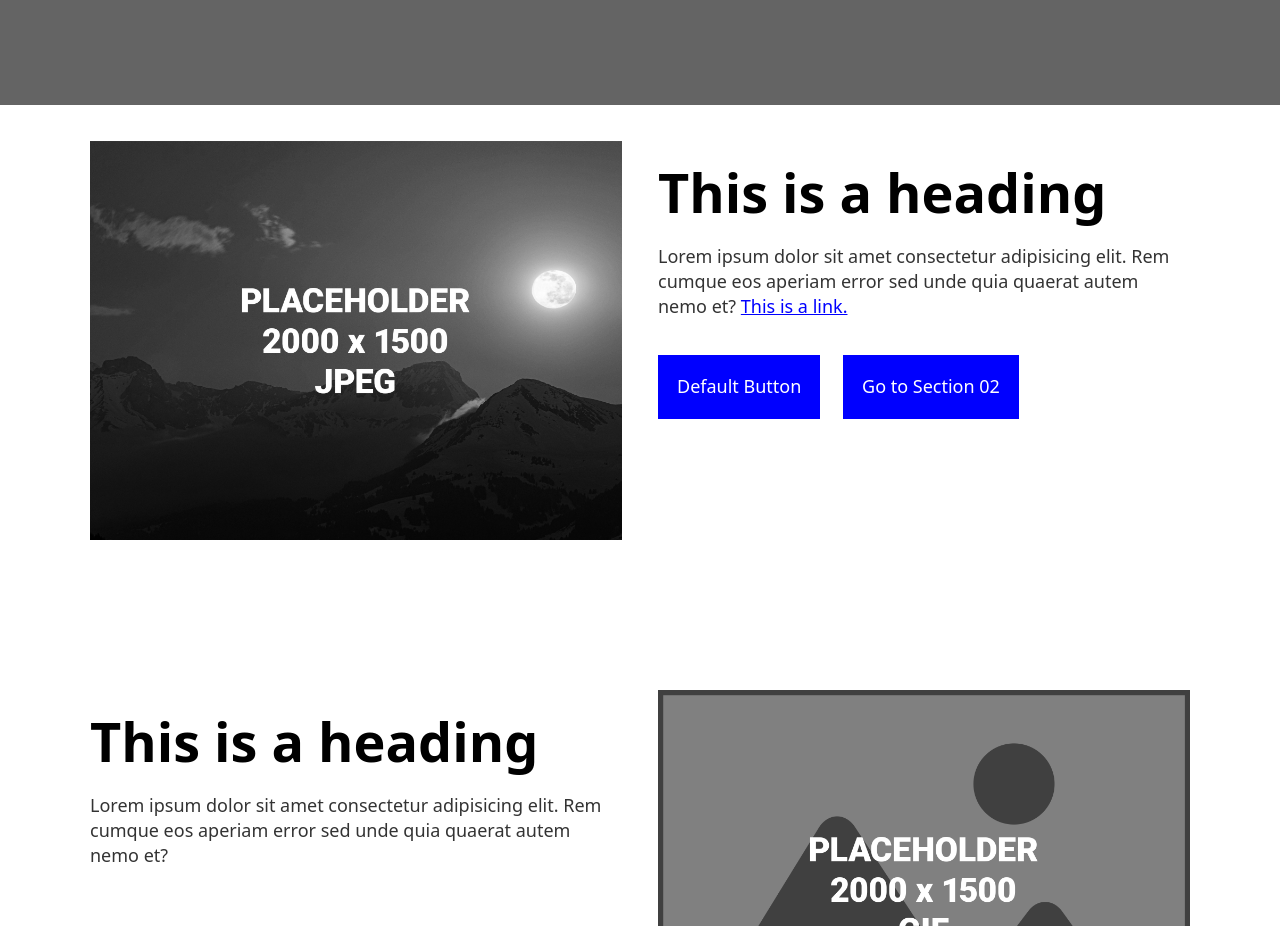
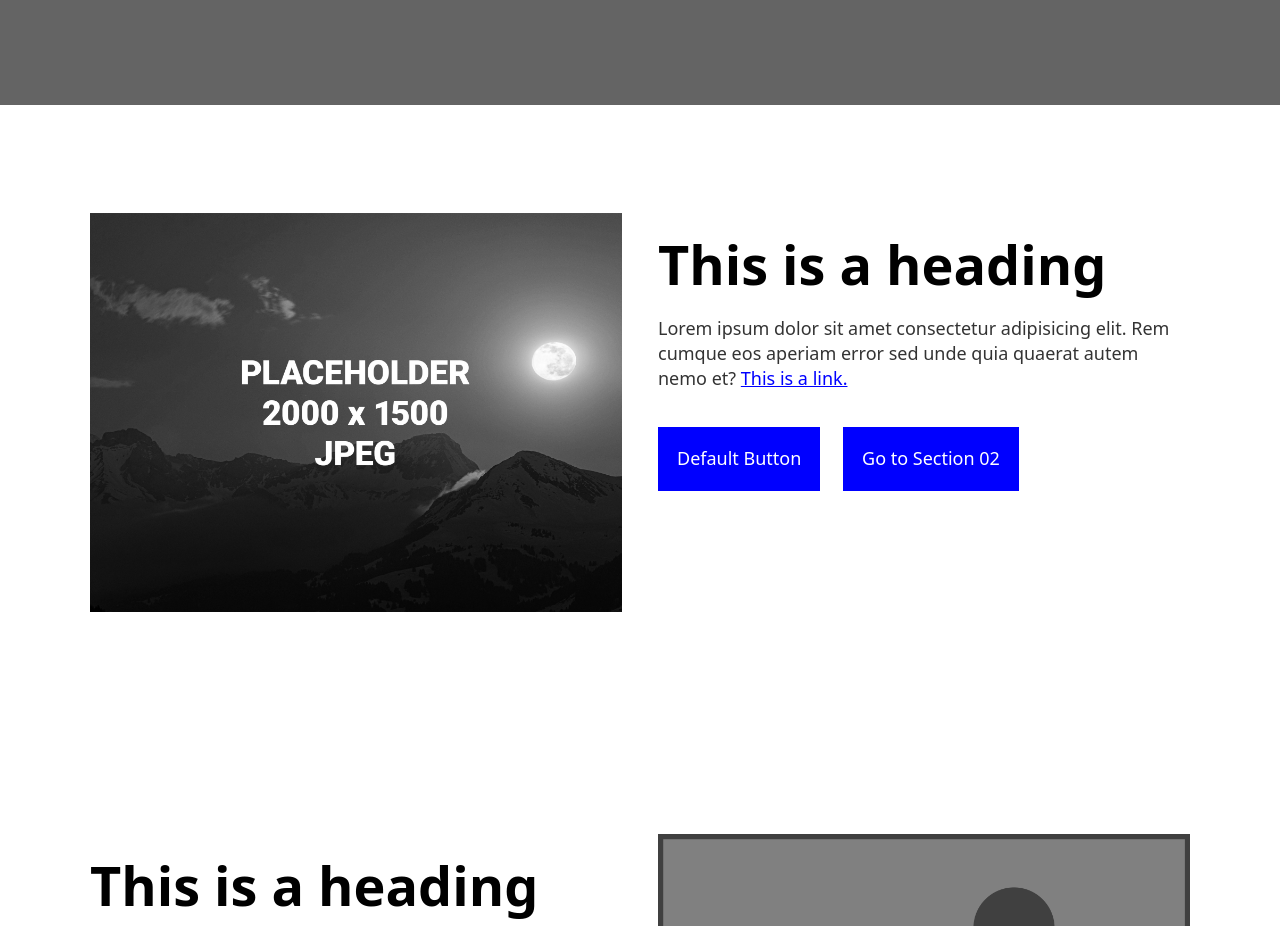
Before and after one commit to hannashibata/simplebase, a plain HTML site: page index.html in a window 1280 px wide. Shown: the part 588-1514 px from the top of the page. Drawn offline with Linux system fonts and the light colour scheme.

Commit message:
fixed typo;

```diff
--- a/index.html
+++ b/index.html
@@ -64,7 +64,7 @@
 
         </section>
 
-        <sectio id="section01">
+        <section id="section01">
 
             <div class="container">
 
```
